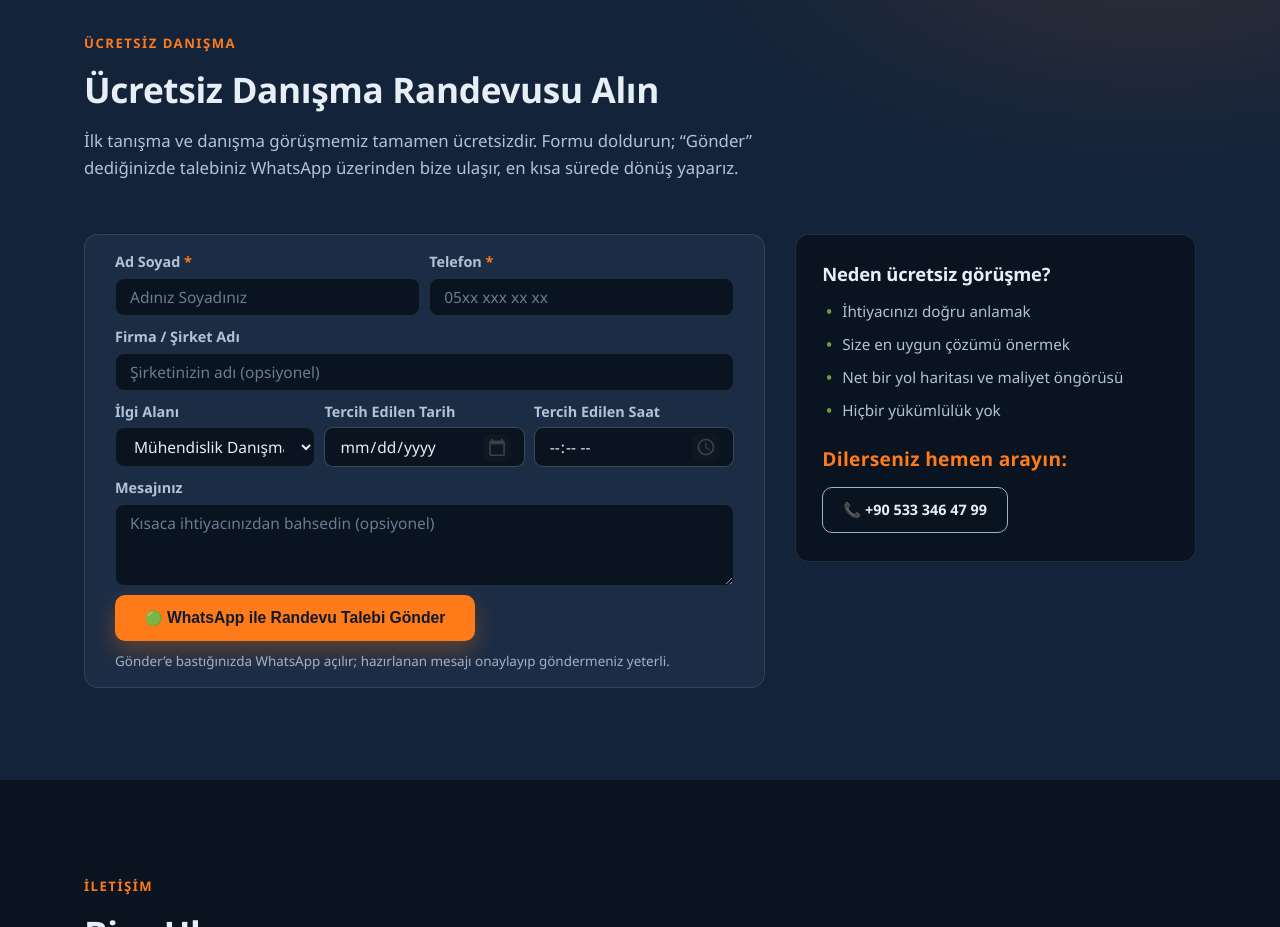
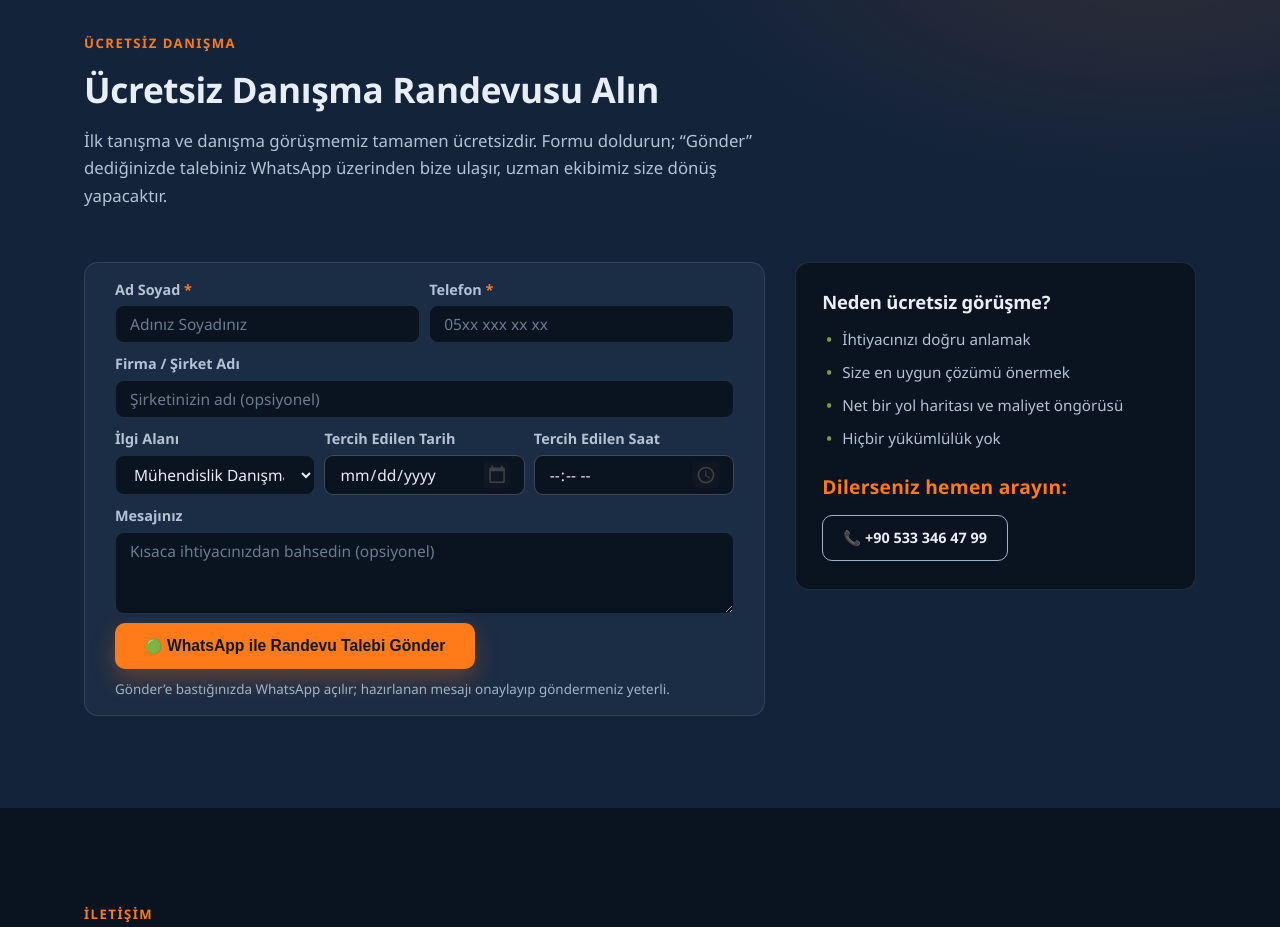
Before and after one commit to sener48-ops/keskin-website, a website: page index.html in a window 1280 px wide. Shown: the part 8600-9527 px from the top of the page. Drawn offline with Linux system fonts and the light colour scheme.

Commit message:
Randevu metnini güncelle: uzman ekibimiz size dönüş yapacaktır
Co-Authored-By: Claude Opus 4.8 <noreply@anthropic.com>

```diff
--- a/index.html
+++ b/index.html
@@ -431,7 +431,7 @@
         <h2>Ücretsiz Danışma Randevusu Alın</h2>
         <p class="section-intro">
           İlk tanışma ve danışma görüşmemiz tamamen ücretsizdir. Formu doldurun; “Gönder”
-          dediğinizde talebiniz WhatsApp üzerinden bize ulaşır, en kısa sürede dönüş yaparız.
+          dediğinizde talebiniz WhatsApp üzerinden bize ulaşır, uzman ekibimiz size dönüş yapacaktır.
         </p>
       </div>
 
```
